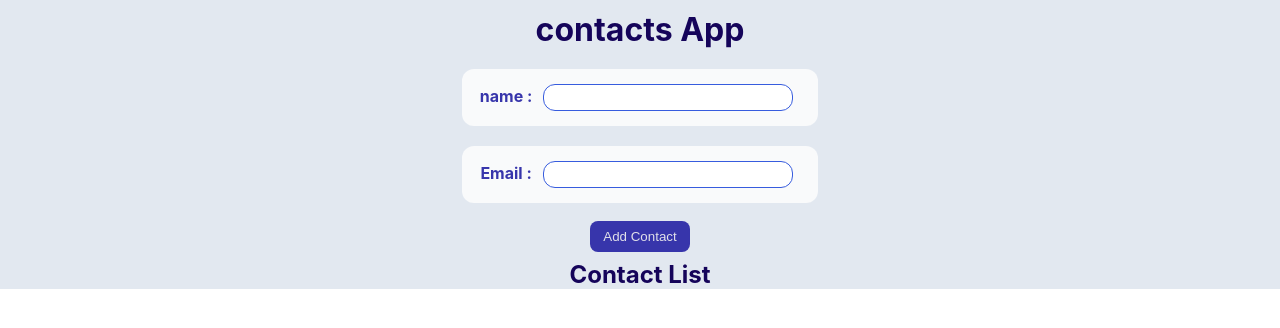
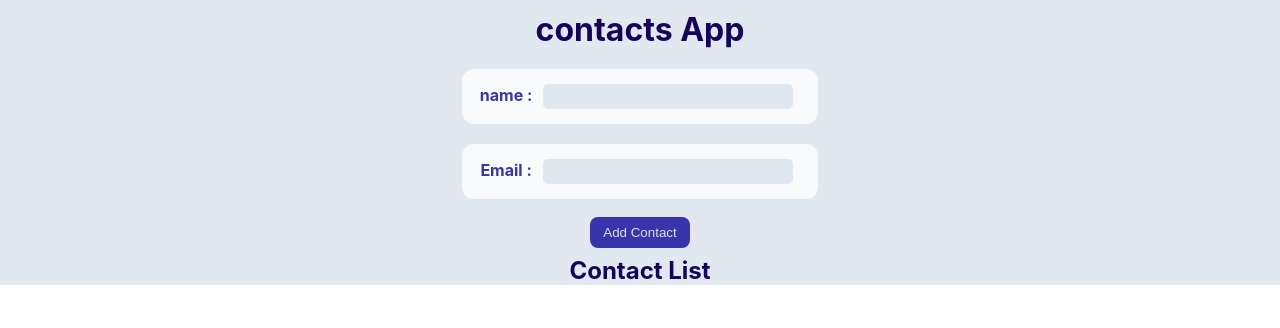
Before and after one commit to alireza921/Contact-list, a React (Create React App) app: page / in a window 1280 px wide. Shown: the top 328 px of the page. Built offline with nearby package versions, Linux system fonts and the light colour scheme.

Commit message:
final edit-save to localStorage

```diff
--- a/src/App.js
+++ b/src/App.js
@@ -1,4 +1,4 @@
-import React from 'react'
+import React, { useEffect } from "react";
 import { useState } from "react";
 import "./App.css";
 import AddContact from "./components/AddContact/AddContact";
@@ -22,11 +22,24 @@ function App() {
     setContacts(filteredContact);
   };
 
+
+    useEffect(() => {
+      const savedContacts = JSON.parse(localStorage.getItem("contacts"));
+      if (savedContacts) {
+        setContacts(savedContacts);
+      }
+    }, []);
+
+    useEffect(() => {
+      localStorage.setItem("contacts", JSON.stringify(contacts));
+    }, [contacts]);
+
+
   return (
     <div className='App'>
       <h1> contacts App </h1>
-        <AddContact onAddContact={onAddContact} />
-        <ContactList contacts={contacts} onDelete={deleteContactHandler} />
+      <AddContact onAddContact={onAddContact} />
+      <ContactList contacts={contacts} onDelete={deleteContactHandler} />
     </div>
   );
 }
--- a/src/components/AddContact/add-contact.module.css
+++ b/src/components/AddContact/add-contact.module.css
@@ -19,13 +19,16 @@
 
 .input {
     width: 250px;
-    background-color: white;
+    background-color: #e2e8f0;
     outline: rgb(36, 22, 1);
-    border-radius: 12px;
+    border-radius: 5px;
     padding: 5px;
     margin: 3px 7px;
-    border: solid 1px #375cde;
-    /* border: none; */
+    border: none;
+}
+.input:focus{
+    background: linear-gradient(180deg,#dbc2c278, #82b8e166);
+    border: solid 2px #375cde;
 }
 
 .btn {
```
